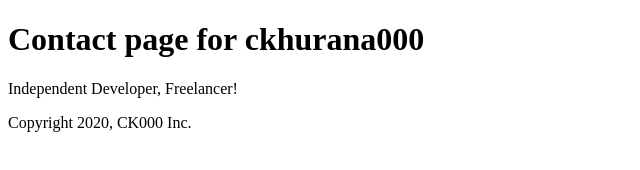
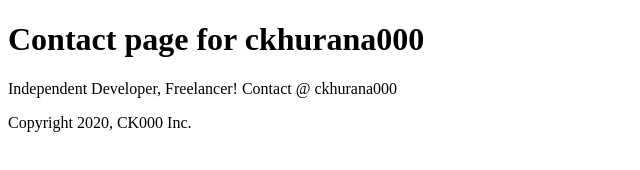
Before and after one commit to ckhurana000/ckhurana000.github.io, a plain HTML site: page contact.html in a window 1280 px wide. Shown: the whole page, without its empty margins (0-640 px from the left). Drawn offline with Linux system fonts and the light colour scheme.

Commit message:
Update contact.html

```diff
--- a/contact.html
+++ b/contact.html
@@ -10,6 +10,7 @@
   <h1> Contact page for ckhurana000 </h1>
   <p>
     Independent Developer, Freelancer!
+    Contact @ ckhurana000
   </p>
 
   <div>
```
